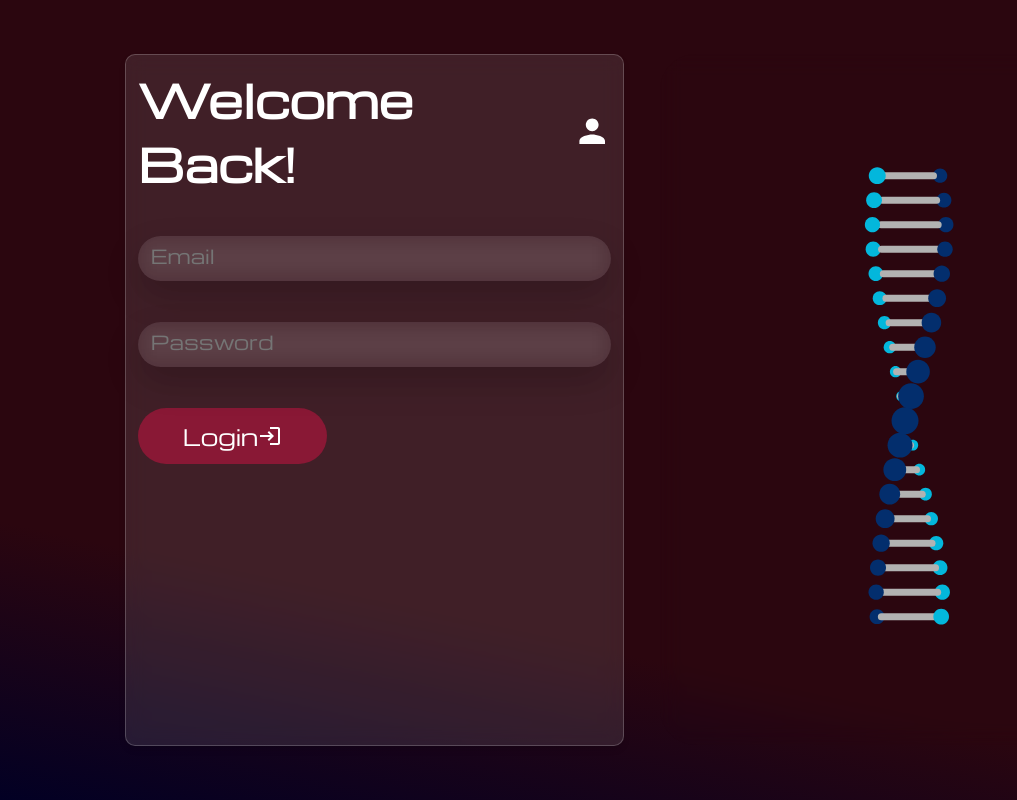
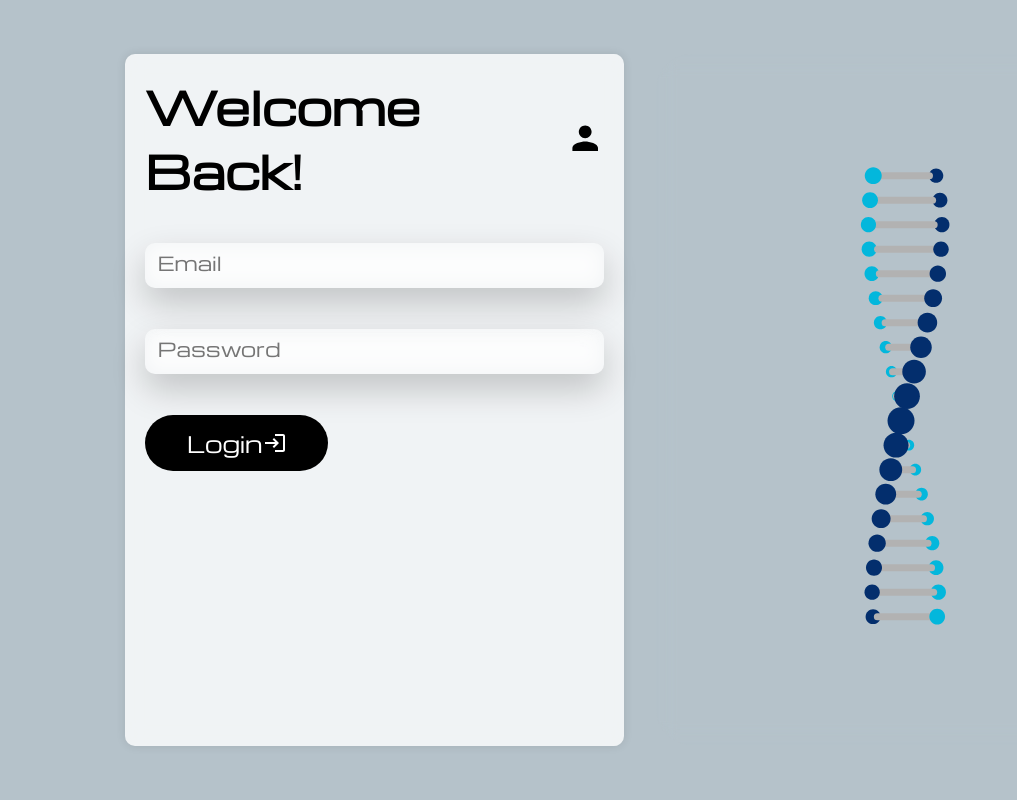
Before and after one commit to PharmaAgartala/Pharma-Dashboard, a React (Create React App) app: page / in a window 1280 px wide. Shown: the whole page, without its empty margins (0-1017 px from the left). Built offline with nearby package versions, Linux system fonts and the light colour scheme.

Commit message:
login Ui updated

```diff
--- a/src/pages/Login/style.module.css
+++ b/src/pages/Login/style.module.css
@@ -7,7 +7,8 @@
     justify-content: center;
     align-items: center;
     color: #fff;
-    background: linear-gradient(12deg, rgba(2, 0, 36, 1) 0%, rgb(43, 6, 15) 26%);
+    /* background: linear-gradient(12deg, rgba(2, 0, 36, 1) 0%, rgb(43, 6, 15) 26%); */
+    background-color: #b5c2ca;
 }
 
 .Loginmain .right {
@@ -30,7 +31,7 @@
     width: 40%;
     height: 90%;
     /* background: rgba(255, 255, 255, 0.05); */
-    box-shadow: 0 15px 35px rgba(0, 0, 0, 0.2);
+    /* box-shadow: 0 15px 35px rgba(0, 0, 0, 0.2); */
     border-radius: 36px;
     backdrop-filter: blur(10px);
     padding: 1rem;
@@ -38,46 +39,62 @@
     flex-direction: column;
     font-size: 1.8rem;
     padding: 1rem 2rem;
-    background: rgba(255, 255, 255, 0.1);
-    backdrop-filter: blur(10px);
+    /* background: rgba(255, 255, 255, 0.1); */
+    /* backdrop-filter: blur(10px); */
     border-radius: 10px;
-    border: 1px solid rgba(255, 255, 255, 0.2);
+    /* border: 1px solid rgba(255, 255, 255, 0.2); */
     box-shadow: 0 4px 6px rgba(0, 0, 0, 0.1), 0 1px 3px rgba(0, 0, 0, 0.05);
     padding: 12px;
-    margin: 20px;
-    max-width: 100%;
+    /* margin: 20px; */
+    /* max-width: 100%; */
+    background-color: #fff;
+    padding: 1rem;
+    border-radius: 2rem;
+    background-color: rgba(255, 255, 255, 0.8);
+    /* Whitish background with transparency */
+    border-radius: 10px;
+    /* Rounded corners */
+    box-shadow: 0 0 10px rgba(0, 0, 0, 0.1);
+    /* Box shadow for glass effect */
+    padding: 20px;
+    color: black;
 
 }
-.Loginmain .left h2{
+
+.Loginmain .left h2 {
     font-size: 2.8rem;
     display: flex;
     justify-content: flex-start;
     align-items: center;
     /* color: #52608c; */
 }
-.Loginmain .left h2 .sp{
+
+.Loginmain .left h2 .sp {
     font-size: 2.4rem;
 }
-.Loginmain .left input{
+
+.Loginmain .left input {
     padding: 0.8rem;
     background: rgba(255, 255, 255, 0.05);
     box-shadow: 0 15px 35px rgba(0, 0, 0, 0.2);
-    border-radius: 36px;
+    border-radius: 10px;
     backdrop-filter: blur(10px);
     outline: none;
     border: none;
-    color: #fff;
+    color: #000000;
 }
-.Loginmain .left input::placeholder{
+
+.Loginmain .left input::placeholder {
     font-size: 1.2rem;
 }
-.Loginmain .left button{
-    background: #891835;
+
+.Loginmain .left button {
+    background: #000000;
     max-width: 40%;
     border-radius: 36px;
     outline: none;
     border: 0px;
-   transition: 0.2s all ease-in-out;
+    transition: 0.2s all ease-in-out;
     color: #fff;
     font-size: 1.4rem;
     padding: 12px 16px;
@@ -85,15 +102,18 @@
     justify-content: center;
     align-items: center;
 }
-.Loginmain .left button:hover{
+
+.Loginmain .left button:hover {
     /* background-color: #1f2349; */
     transform: scale(1.04);
 }
+
 @media (max-width: 999px) {
-    .Loginmain .right{
+    .Loginmain .right {
         display: none;
     }
-    .Loginmain .left{
+
+    .Loginmain .left {
         width: 100%;
     }
 
```
